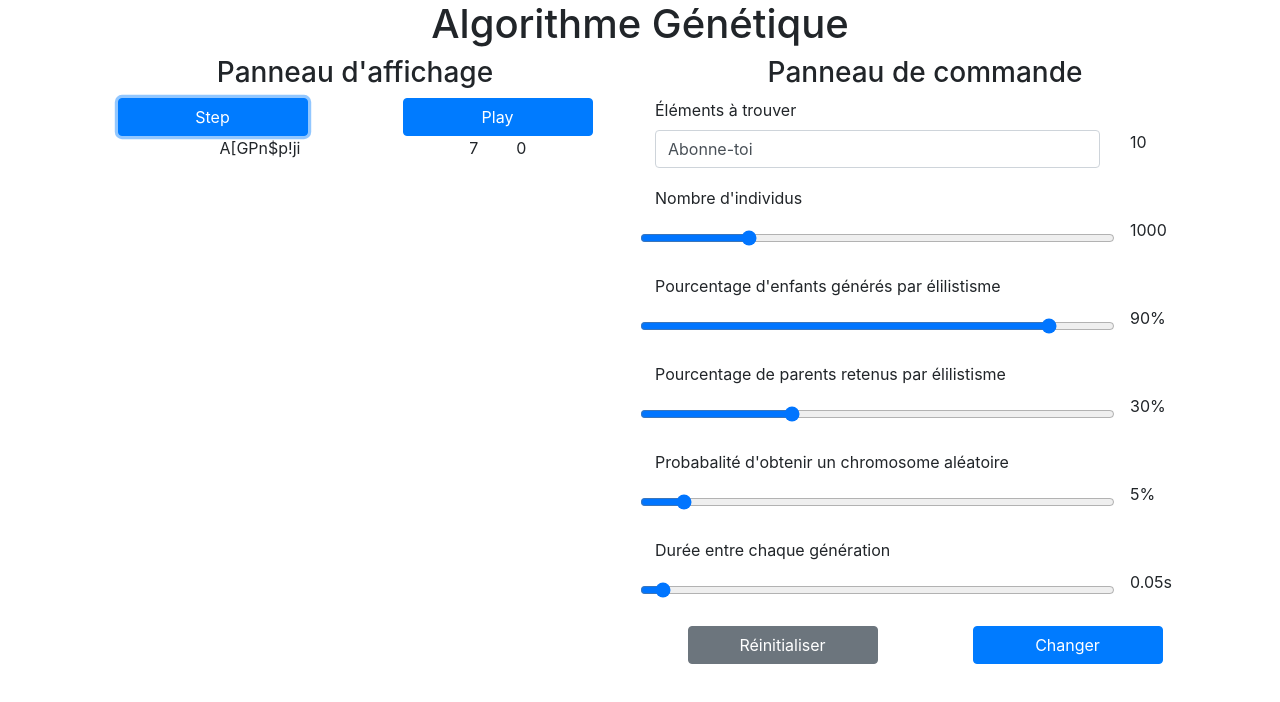
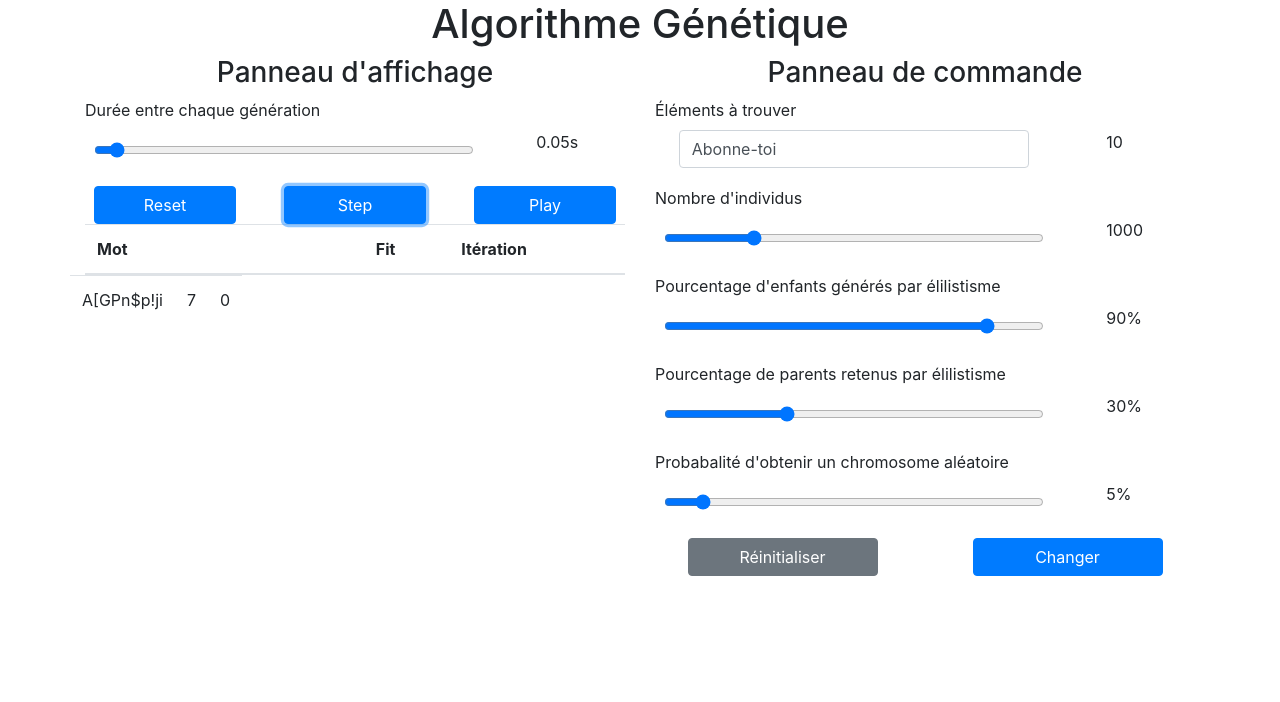
Before and after one commit to theorisons/algorithmeGenetique, a React (Create React App) app in the folder web_version/: page / in a window 1280 px wide. Both pictures are taken after a click on the button "Step". Shown: the top 702 px of the page. Built offline with nearby package versions, Linux system fonts and the light colour scheme.

Commit message:
Time animation

```diff
--- a/web_version/src/App.js
+++ b/web_version/src/App.js
@@ -9,7 +9,6 @@ const initState = {
     nbIndividuals: 1000,
     childrenElit: 90,
     parentElit: 30,
-    timeSimulation: 50,
     probRandomChro: 5,
     word: "Abonne-toi"
   }
--- a/web_version/src/Command.js
+++ b/web_version/src/Command.js
@@ -3,7 +3,8 @@ import Algorithme from "./population/algorithme";
 
 const initState = {
   iteration: 0,
-  play: false
+  play: false,
+  timeSimulation: 50
 };
 
 export default class Command extends React.Component {
@@ -13,6 +14,7 @@ export default class Command extends React.Component {
     this.params = undefined;
     this.algo = undefined;
     this.result = [];
+    this.resultJsx = [];
     this.animation = undefined;
 
     this.initAlgo();
@@ -22,8 +24,12 @@ export default class Command extends React.Component {
 
   componentDidUpdate() {
     if (this.checkNewParams()) {
+      this.stopAnimation();
       this.initAlgo();
-      this.setState(initState);
+      this.setState({
+        ...initState,
+        timeSimulation: this.state.timeSimulation
+      });
     }
   }
 
@@ -50,6 +56,8 @@ export default class Command extends React.Component {
     );
 
     this.result = [];
+    this.resultJsx = [];
+
     this.timeSimulation = timeSimulation;
   };
 
@@ -58,11 +66,19 @@ export default class Command extends React.Component {
   };
 
   step = () => {
+    let result = undefined;
     if (this.state.iteration === 0) {
-      this.addResult(this.algo.firstStep());
+      result = this.algo.firstStep();
     } else {
-      this.addResult(this.algo.newIteration());
+      result = this.algo.newIteration();
     }
+
+    this.addResult(result);
+
+    if (result.fit === 0) {
+      this.stopAnimation();
+    }
+
     this.setState({
       ...this.state,
       iteration: this.state.iteration + 1
@@ -74,26 +90,52 @@ export default class Command extends React.Component {
       ...result,
       iteration: this.state.iteration
     });
+    this.resultJsx.unshift(
+      <tr
+        key={`${this.result[0].chromosomes}:${this.result[0].fit}:${this.result[0].iteration}`}
+        className="row text-center"
+      >
+        <td>{this.result[0].chromosomes}</td>
+        <td>{this.result[0].fit}</td>
+        <td>{this.result[0].iteration}</td>
+      </tr>
+    );
   };
 
   displayResult = () => {
-    return this.result.map(res => (
-      <div
-        key={`${res.chromosomes}:${res.fit}:${res.iteration}`}
-        className="row text-center"
-      >
-        <p className="col-8">{res.chromosomes}</p>
-        <p className="col-1">{res.fit}</p>
-        <p className="col-1">{res.iteration}</p>
-      </div>
-    ));
+    return (
+      <table className="table">
+        <thead>
+          <tr>
+            <th scope="col">Mot</th>
+            <th scope="col">Fit</th>
+            <th scope="col">Itération</th>
+          </tr>
+        </thead>
+        <tbody>{this.resultJsx}</tbody>
+      </table>
+    );
+  };
+
+  stopAnimation = () => {
+    if (this.animation !== undefined) {
+      clearInterval(this.animation);
+      this.animation = undefined;
+    }
+  };
+
+  changeValueAnimation = () => {
+    if (this.animation !== undefined) {
+      this.stopAnimation();
+      this.animation = setInterval(this.step, this.state.timeSimulation);
+    }
   };
 
   handlePlayPause = () => {
     if (this.animation === undefined) {
-      this.animation = setInterval(this.step, this.params.timeSimulation);
+      this.animation = setInterval(this.step, this.state.timeSimulation);
     } else {
-      clearInterval(this.animation);
+      this.stopAnimation();
     }
     this.setState({
       ...this.state,
@@ -109,7 +151,7 @@ export default class Command extends React.Component {
     return (
       <button
         type="button"
-        className="btn btn-primary col-4"
+        className="btn btn-primary col-3"
         onClick={() => this.handlePlayPause()}
       >
         {message}
@@ -118,14 +160,49 @@ export default class Command extends React.Component {
   };
 
   render() {
-    console.log(this.state);
     return (
       <div>
+        <div className="form-group">
+          <label htmlFor="formControlRange">
+            Durée entre chaque génération
+          </label>
+          <div className="row justify-content-around">
+            <input
+              className="form-control-range col-8"
+              type="range"
+              min={50}
+              max={5000}
+              step={50}
+              onChange={e => {
+                let newState = this.state;
+                newState.timeSimulation = e.target.value;
+                this.setState(newState, this.changeValueAnimation);
+              }}
+              value={this.state.timeSimulation}
+            />
+            <p className="col-2">{this.state.timeSimulation / 1000}s</p>
+          </div>
+        </div>
         <div className="row justify-content-around">
           <button
             type="button"
-            className="btn btn-primary col-4"
+            className="btn btn-primary col-3"
             onClick={() => {
+              this.stopAnimation();
+              this.initAlgo();
+              this.setState({
+                ...initState,
+                timeSimulation: this.state.timeSimulation
+              });
+            }}
+          >
+            Reset
+          </button>
+          <button
+            type="button"
+            className="btn btn-primary col-3"
+            onClick={() => {
+              this.stopAnimation();
               this.step();
             }}
           >
@@ -133,7 +210,7 @@ export default class Command extends React.Component {
           </button>
           {this.playPauseButton()}
         </div>
-        <div>{this.displayResult()}</div>
+        {this.displayResult()}
       </div>
     );
   }
--- a/web_version/src/Params.js
+++ b/web_version/src/Params.js
@@ -18,8 +18,8 @@ export default class Params extends React.Component {
       >
         <div className="form-group">
           <label htmlFor="formControlRange">Éléments à trouver</label>
-          <div className="row">
-            <div className="col-10">
+          <div className="row justify-content-around">
+            <div className="col-8">
               <input
                 type="text"
                 className="form-control"
@@ -36,9 +36,9 @@ export default class Params extends React.Component {
         </div>
         <div className="form-group">
           <label htmlFor="formControlRange">Nombre d'individus</label>
-          <div className="row">
+          <div className="row justify-content-around">
             <input
-              className="form-control-range col-10"
+              className="form-control-range col-8"
               type="range"
               min={0}
               max={5000}
@@ -57,9 +57,9 @@ export default class Params extends React.Component {
           <label htmlFor="formControlRange">
             Pourcentage d'enfants générés par élilistisme
           </label>
-          <div className="row">
+          <div className="row justify-content-around">
             <input
-              className="form-control-range col-10"
+              className="form-control-range col-8"
               type="range"
               min={0}
               max={100}
@@ -77,9 +77,9 @@ export default class Params extends React.Component {
           <label htmlFor="formControlRange">
             Pourcentage de parents retenus par élilistisme
           </label>
-          <div className="row">
+          <div className="row justify-content-around">
             <input
-              className="form-control-range col-10"
+              className="form-control-range col-8"
               type="range"
               min={0}
               max={100}
@@ -97,9 +97,9 @@ export default class Params extends React.Component {
           <label htmlFor="formControlRange">
             Probabalité d'obtenir un chromosome aléatoire
           </label>
-          <div className="row">
+          <div className="row justify-content-around">
             <input
-              className="form-control-range col-10"
+              className="form-control-range col-8"
               type="range"
               min={0}
               max={100}
@@ -113,27 +113,7 @@ export default class Params extends React.Component {
             <p className="col-2">{this.state.probRandomChro}%</p>
           </div>
         </div>
-        <div className="form-group">
-          <label htmlFor="formControlRange">
-            Durée entre chaque génération
-          </label>
-          <div className="row">
-            <input
-              className="form-control-range col-10"
-              type="range"
-              min={50}
-              max={5000}
-              step={50}
-              onChange={e => {
-                let newState = this.state;
-                newState.timeSimulation = e.target.value;
-                this.setState(newState);
-              }}
-              value={this.state.timeSimulation}
-            />
-            <p className="col-2">{this.state.timeSimulation / 1000}s</p>
-          </div>
-        </div>
+
         <div className="row justify-content-around">
           <button
             className="btn btn-secondary col-4"
```
